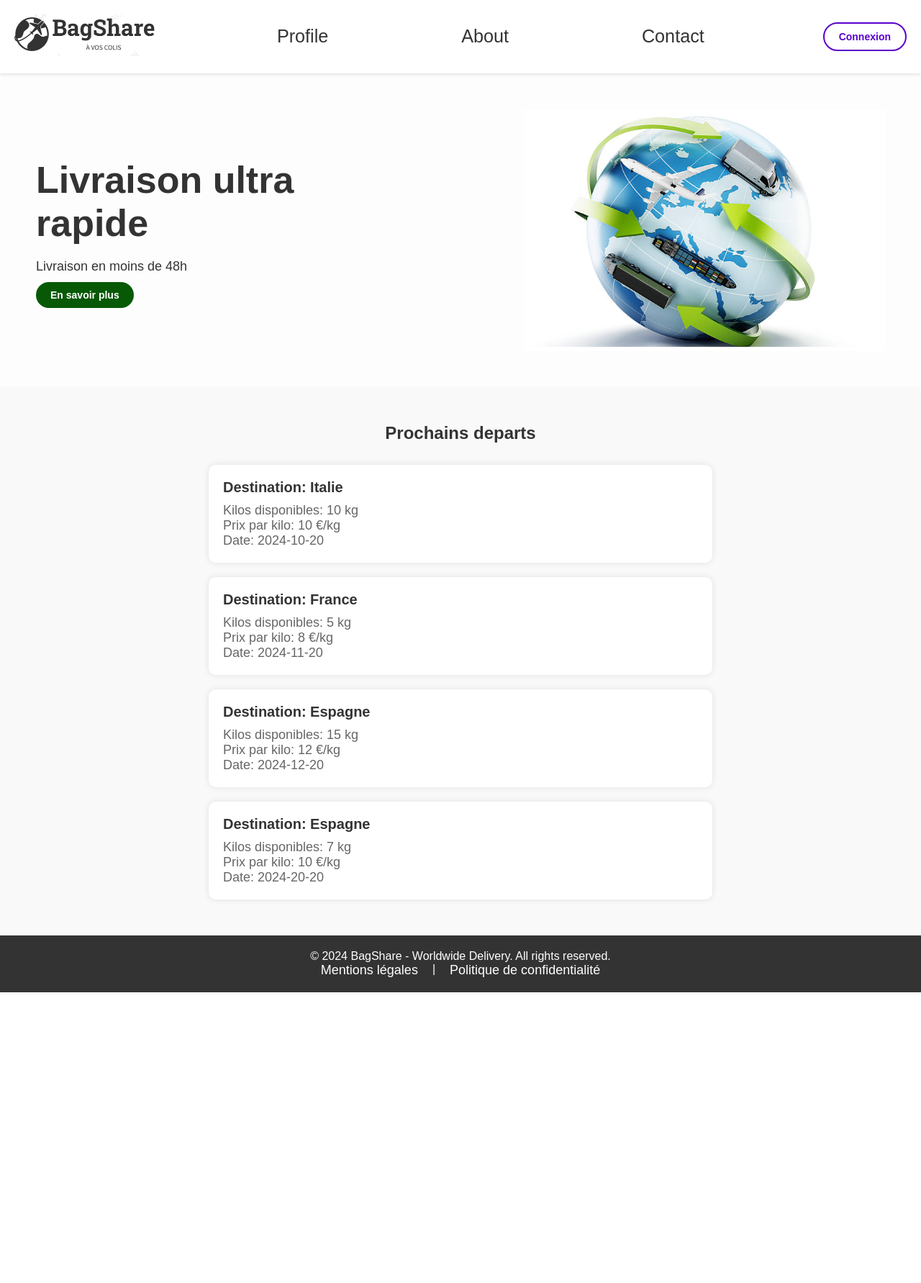
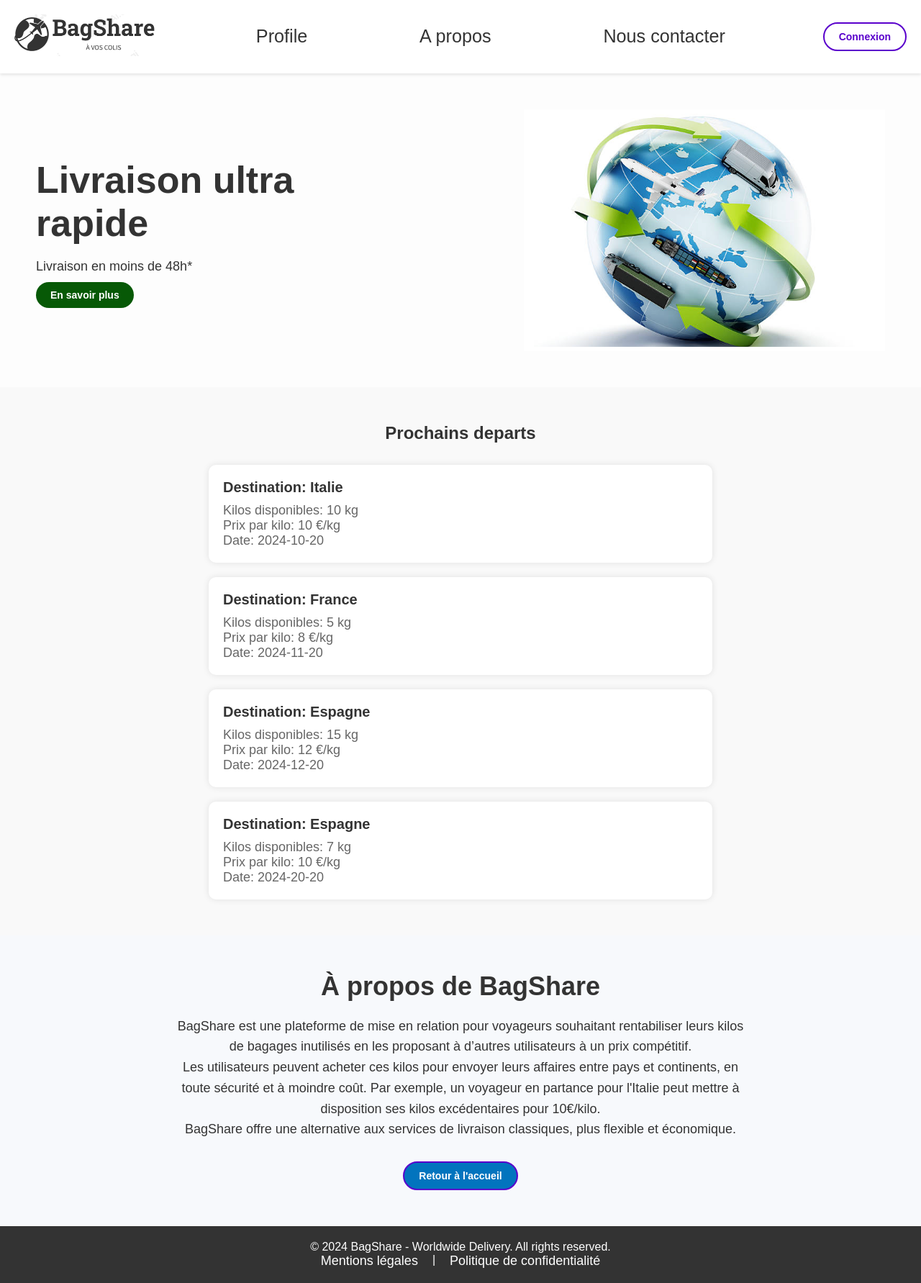
Before and after one commit to Abdou-SYLLA/BagShare, a PHP site: page / in a window 1280 px wide. Shown: the whole page at 72% size. Before the commit the page ends 1379 px from the top, so only its background shows below. Run offline with PHP 8.4, Linux system fonts and the light colour scheme.

Commit message:
ajout de à propos

```diff
--- a/html/header.html
+++ b/html/header.html
@@ -4,10 +4,10 @@
     </div>
     <nav>
         <a href="index.php">Profile</a>
-        <a href="#">About</a>
-        <a href="#">Contact</a>
+        <a href="#about-link">A propos</a>
+        <a href="#">Nous contacter</a>
     </nav>
     <div class="cta-buttons">
-        <a href="connexion.php" class="btn-secondary">Connexion</a>
+        <a href="connexion.html" class="btn-secondary">Connexion</a>
     </div>
 </header>
--- a/index.php
+++ b/index.php
@@ -14,7 +14,7 @@
     <section class="hero">
         <div class="hero-content">
             <h1>Livraison ultra rapide</h1>
-            <p>Livraison en moins de 48h </p>
+            <p>Livraison en moins de 48h*</p>
             <a href="#" class="btn-primary">En savoir plus </a>
         </div>
         <img src="data/globe.png" alt="Globe">
@@ -43,6 +43,24 @@
         </div>
     </section>
 
+    <section id="about-link" class="about-section" >
+        <div class="container">
+            <h1>À propos de BagShare</h1>
+            <p>
+                BagShare est une plateforme de mise en relation pour voyageurs souhaitant rentabiliser leurs kilos de bagages inutilisés en les proposant à d’autres utilisateurs à un prix compétitif.
+            </p>
+            <p>
+                Les utilisateurs peuvent acheter ces kilos pour envoyer leurs affaires entre pays et continents, en toute sécurité et à moindre coût. Par exemple, un voyageur en partance pour l'Italie peut mettre à disposition ses kilos excédentaires pour 10€/kilo.
+            </p>
+            <p>
+                BagShare offre une alternative aux services de livraison classiques, plus flexible et économique.
+            </p>
+
+            <!-- Bouton pour revenir à la page d'accueil -->
+            <a href="index.php" class="btn-secondary">Retour à l'accueil</a>
+        </div>
+    </section>
+
     <!-- Inclusion du footer -->
     <?php include 'html/footer.html'; ?>
 </body>
--- a/styles/styles.css
+++ b/styles/styles.css
@@ -23,6 +23,10 @@ header {
     align-items: center;
     padding: 20px;
     box-shadow: 0 2px 4px rgba(0, 0, 0, 0.1);
+}
+
+html {
+    scroll-behavior: smooth;
 }
 
 header nav{
@@ -102,6 +106,41 @@ nav a:hover{
     margin: 20px 0;
 }
 
+/*Section A propos*/
+.about-section {
+    padding: 50px;
+    background-color: #f7f9fc;
+    color: #333;
+    text-align: center;
+}
+
+.about-section h1 {
+    font-size: 36px;
+    margin-bottom: 20px;
+}
+
+.about-section p {
+    font-size: 18px;
+    line-height: 1.6;
+    margin-bottom: 20px;
+    max-width: 800px;
+    margin: 0 auto;
+}
+
+.about-section .btn-secondary {
+    margin-top: 30px;
+    display: inline-block;
+    background-color: #0274be;
+    color: white;
+    padding: 10px 20px;
+    border-radius: 25px;
+    text-decoration: none;
+    transition: background-color 0.3s ease;
+}
+
+.about-section .btn-secondary:hover {
+    background-color: #00a5bd;
+}
 
 
 
```
